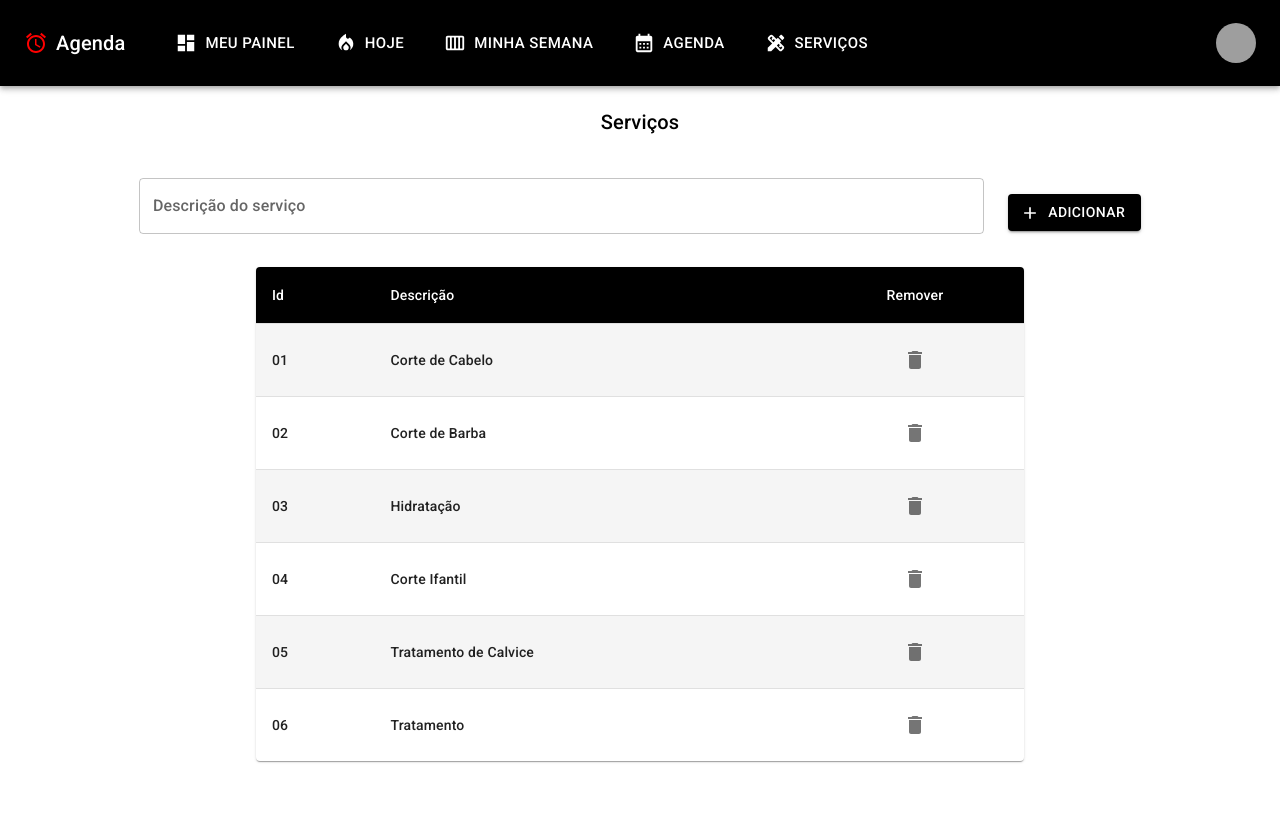
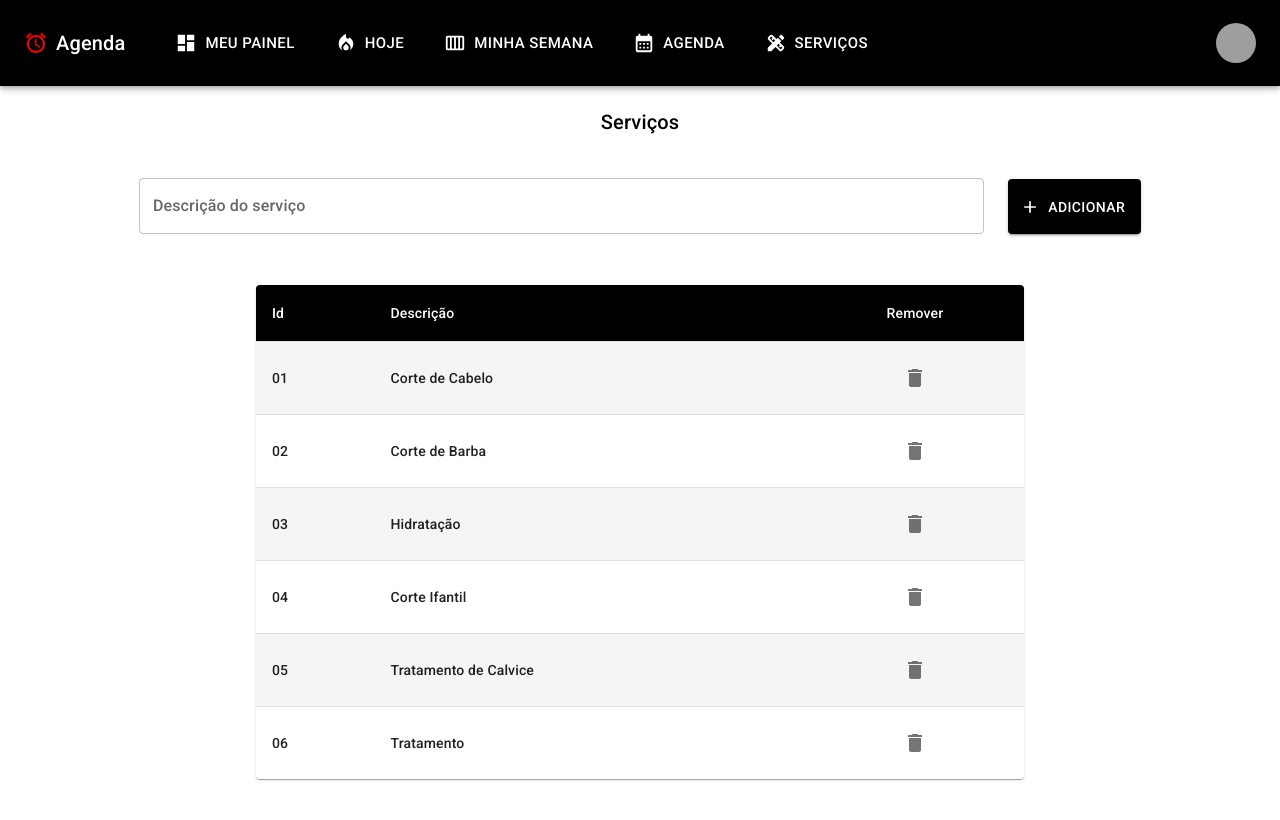
Before and after one commit to joaoavila1987/spa-agenda, a React (Create React App) app: page /servicos in a window 1280 px wide. Shown: the top 820 px of the page. Built offline with nearby package versions, Linux system fonts and the light colour scheme; grey boxes are pictures that could not be loaded; the HTML template or start-up script is replaced by a standard one.

Commit message:
melhorando botãoserviços

```diff
--- a/src/componentes/agendamento/Agendamento.jsx
+++ b/src/componentes/agendamento/Agendamento.jsx
@@ -25,6 +25,8 @@ export default function Agendamento() {
     const handleMarcarCliente = (e) => {
 
     }
+
+    //colocar um select para que seja adicionada o tipo de serviço
 
     return (
         <>
--- a/src/componentes/servicos/Servicos.jsx
+++ b/src/componentes/servicos/Servicos.jsx
@@ -29,7 +29,7 @@ export default function Servicos() {
           <Button
             variant="contained"
             sx={{
-              my: 2, color: 'white', bgcolor: 'black', '&:hover': {
+              my: 2, color: 'white', bgcolor: 'black',height: '55px',bottom:'15px' , '&:hover': {
                 backgroundColor: '#ccc',
                 borderColor: '#ccc',
                 boxShadow: 'none',
```
